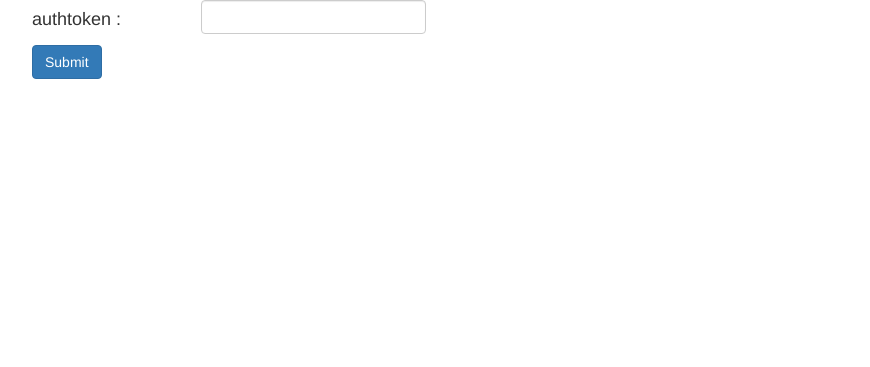
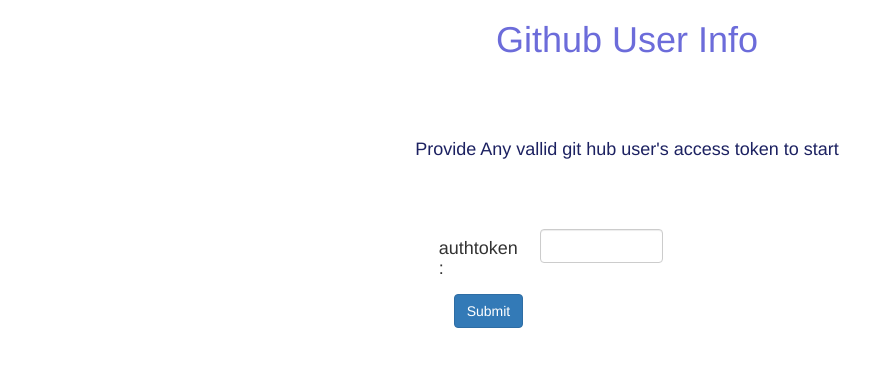
Before and after one commit to akhilpdas/github_info, a Django app: page /user/credentials in a window 1280 px wide. Shown: the top 367 px of the page, without its empty margins (13-883 px from the left). Run offline with Django 3.2, Linux system fonts and the light colour scheme; some libraries are stand-ins or nearby versions.

Commit message:
final touch

```diff
--- a/git_info/github_info/urls.py
+++ b/git_info/github_info/urls.py
@@ -15,11 +15,11 @@ Including another URLconf
 """
 from django.contrib import admin
 from django.urls import path, include
-from user_info.views import SearchView
+from user_info.views import CredentialsView
 
 urlpatterns = [
     path('admin/', admin.site.urls),
     path(r'user/', include('user_info.urls')),
-    path('', SearchView.as_view(),name='SearchView'),
+    path('', CredentialsView.as_view(),name='CredentialsView'),
 
 ]
--- a/git_info/user_info/templates/user_info/credentials.html
+++ b/git_info/user_info/templates/user_info/credentials.html
@@ -16,8 +16,27 @@
 
         <form method="post" action="{% url 'CredentialsView' %}">
             {% csrf_token %}
+            <div class="container">
+                <div class="row justify-content-center">
+                    <h1 class="text-center" style="color:#6c6cda;">Github User Info</h1>
+                    <br>
+                    <br>
+                    <br>
+                </div>
+            </div>
             <div class="col-md-12">
-                <div class="col-md-10">
+                <div class="row justify-content-center">
+                    <h4 class="text-center" style="color:#1c2161;">Provide Any vallid git hub user's access token to start </h4>
+                    <br>
+                    <br>
+                    <br>
+                </div>
+            </div>
+            <div class="col-md-12">
+                <div class="col-md-4">
+
+                </div>
+                <div class="col-md-6">
 
                     <div class="row">
 
@@ -32,16 +51,20 @@
                         <p class=" label label-danger">
                             Bad Credentials
                         </p>
+                        {% elif status == '2' %}
+                        <p class=" label label-danger">
+                            Check the Credentials are valid
+                        </p>
                         {% endif %}
+                    </div>
+                    <div class="col-md-6 noMargin">
+                        <div class="pull-left">
+                            <button type="submit" class="btn btn-primary btn-cons"><i class="icon-ok"></i> Submit</button>
+                        </div>
+
                     </div>
                 </div>
 
-                <div class="col-md-12 noMargin">
-                    <div class="pull-left">
-                        <button type="submit" class="btn btn-primary btn-cons"><i class="icon-ok"></i> Submit</button>
-                    </div>
-
-                </div>
             </div>
 
 
--- a/git_info/user_info/views.py
+++ b/git_info/user_info/views.py
@@ -142,14 +142,20 @@ class CredentialsView(ListView):
         url = 'https://api.github.com/' + url
         response = requests.get(url, auth=auth)
         response = response.json()
+        print(response)
         if 'message' in response:
             print(response['message'])
-            if response['message'] == "Bad credentials":
+            if response['message'] == "Bad credentials" or response['message'] == "Requires authentication":
                 context = {
                     'form': form,
                     'status': '1'
                 }
                 return render(request, self.template_name, context)
+                context = {
+                    'form': form,
+                    'status': '2'
+                }
+            return render(request, self.template_name, context)
 
         GithubCredentials.objects.all().delete()
 
```
Also changed, not shown: git_info/github_info/settings.py (+0 -7 lines).
